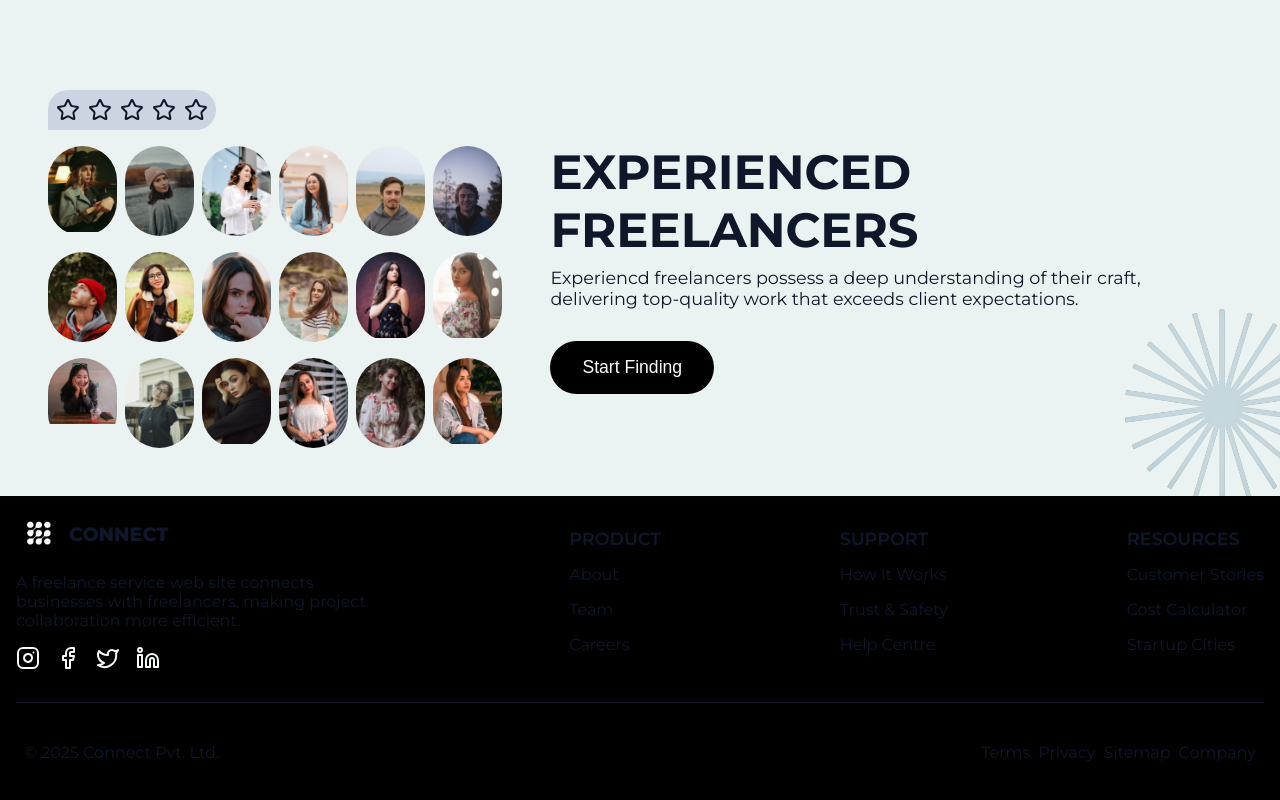
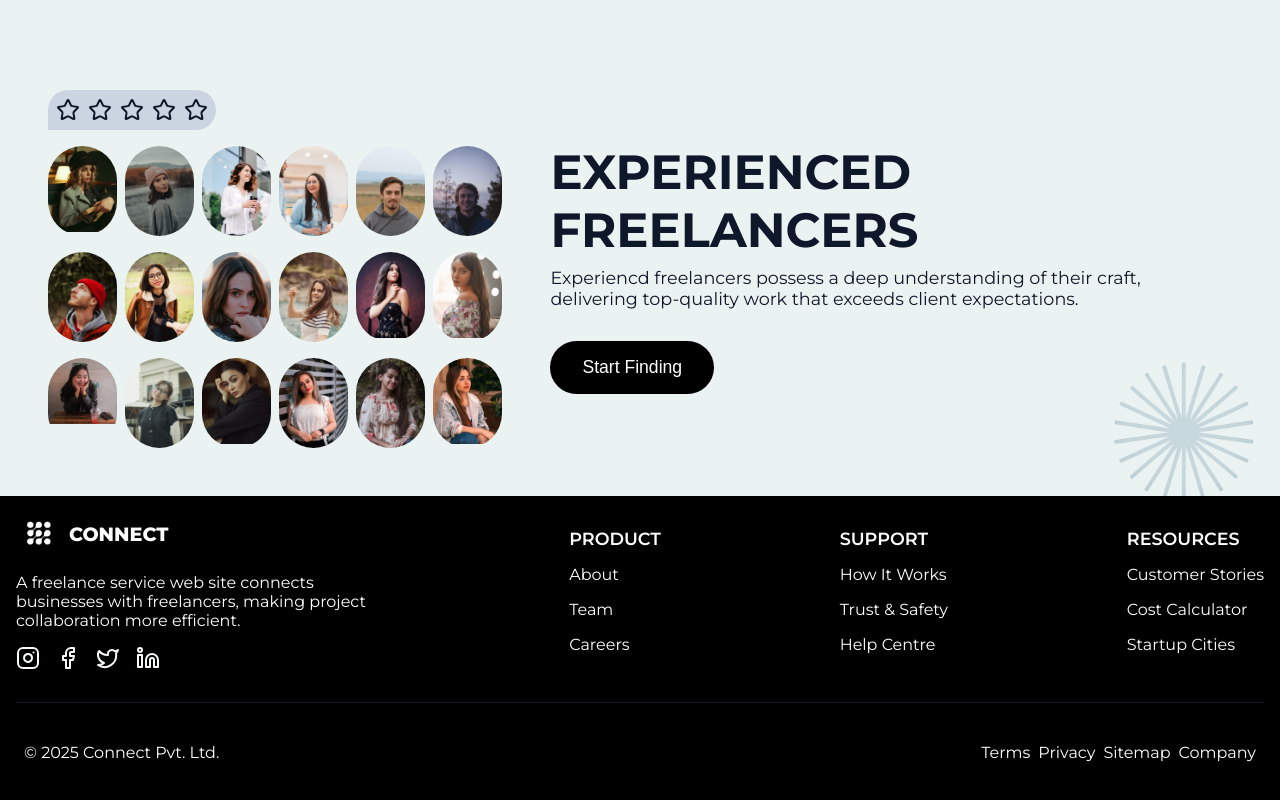
Before and after one commit to anaghroy/connect, a React (Vite) app: page / in a window 1280 px wide. Shown: the part 3037-3837 px from the top of the page. Built offline with nearby package versions, Linux system fonts and the light colour scheme.

Commit message:
Minor Changes

```diff
--- a/src/components/Footer.jsx
+++ b/src/components/Footer.jsx
@@ -1,7 +1,9 @@
 import { Facebook, Instagram, Linkedin, Twitter } from "lucide-react";
 import footerlogo from "../assets/images/footerlogo.png";
+import { useTheme } from "../context/ThemeContext";
 
 const Footer = () => {
+  const { theme } = useTheme();
   return (
     <div className="main-footer">
       <div className="outer">
@@ -9,10 +11,12 @@ const Footer = () => {
           {/** LOGO */}
           <div className="svg-logo">
             <img src={footerlogo} alt="footerlogo" />
-            <h1>Connect</h1>
+            <h1 style={{ color: theme === "light" ? "#ffffff" : "#f6fbfa" }}>
+              Connect
+            </h1>
           </div>
           <div className="text">
-            <p>
+            <p style={{ color: theme === "light" ? "#ffffff" : "#f6fbfa" }}>
               A freelance service web site connects businesses with freelancers,
               making project collaboration more efficient.
             </p>
@@ -25,33 +29,106 @@ const Footer = () => {
           </div>
         </div>
         <div className="product">
-          <p>Product</p>
-          <a href="#">About</a>
-          <a href="#">Team</a>
-          <a href="#">Careers</a>
+          <p style={{ color: theme === "light" ? "#ffffff" : "#f6fbfa" }}>
+            Product
+          </p>
+          <a
+            style={{ color: theme === "light" ? "#ffffff" : "#f6fbfa" }}
+            href="#"
+          >
+            About
+          </a>
+          <a
+            style={{ color: theme === "light" ? "#ffffff" : "#f6fbfa" }}
+            href="#"
+          >
+            Team
+          </a>
+          <a
+            style={{ color: theme === "light" ? "#ffffff" : "#f6fbfa" }}
+            href="#"
+          >
+            Careers
+          </a>
         </div>
 
         <div className="product">
-          <p>Support</p>
-          <a href="#">How It Works</a>
-          <a href="#">Trust & Safety</a>
-          <a href="#">Help Centre</a>
+          <p style={{ color: theme === "light" ? "#ffffff" : "#f6fbfa" }}>
+            Support
+          </p>
+          <a
+            style={{ color: theme === "light" ? "#ffffff" : "#f6fbfa" }}
+            href="#"
+          >
+            How It Works
+          </a>
+          <a
+            style={{ color: theme === "light" ? "#ffffff" : "#f6fbfa" }}
+            href="#"
+          >
+            Trust & Safety
+          </a>
+          <a
+            style={{ color: theme === "light" ? "#ffffff" : "#f6fbfa" }}
+            href="#"
+          >
+            Help Centre
+          </a>
         </div>
         <div className="product">
-          <p>Resources</p>
-          <a href="#">Customer Stories</a>
-          <a href="#">Cost Calculator</a>
-          <a href="#">Startup Cities</a>
+          <p style={{ color: theme === "light" ? "#ffffff" : "#f6fbfa" }}>
+            Resources
+          </p>
+          <a
+            style={{ color: theme === "light" ? "#ffffff" : "#f6fbfa" }}
+            href="#"
+          >
+            Customer Stories
+          </a>
+          <a
+            style={{ color: theme === "light" ? "#ffffff" : "#f6fbfa" }}
+            href="#"
+          >
+            Cost Calculator
+          </a>
+          <a
+            style={{ color: theme === "light" ? "#ffffff" : "#f6fbfa" }}
+            href="#"
+          >
+            Startup Cities
+          </a>
         </div>
       </div>
-      <div className="underline"></div>
+      <div className="underline" style={{color: theme === "light" ? "#ffffff" : "#f6fbfa"}}></div>
       <div className="copy">
-        <span>&copy; 2025 Connect Pvt. Ltd.</span>
+        <span style={{ color: theme === "light" ? "#ffffff" : "#f6fbfa" }}>
+          &copy; 2025 Connect Pvt. Ltd.
+        </span>
         <div className="links">
-          <a href="#">Terms</a>
-          <a href="#">Privacy</a>
-          <a href="#">Sitemap</a>
-          <a href="#">Company</a>
+          <a
+            style={{ color: theme === "light" ? "#ffffff" : "#f6fbfa" }}
+            href="#"
+          >
+            Terms
+          </a>
+          <a
+            style={{ color: theme === "light" ? "#ffffff" : "#f6fbfa" }}
+            href="#"
+          >
+            Privacy
+          </a>
+          <a
+            style={{ color: theme === "light" ? "#ffffff" : "#f6fbfa" }}
+            href="#"
+          >
+            Sitemap
+          </a>
+          <a
+            style={{ color: theme === "light" ? "#ffffff" : "#f6fbfa" }}
+            href="#"
+          >
+            Company
+          </a>
         </div>
       </div>
     </div>
--- a/src/styles/layouts/_experienced.scss
+++ b/src/styles/layouts/_experienced.scss
@@ -84,12 +84,12 @@
     }
     .radial {
       position: absolute;
-      top: 65%;
+      top: 75%;
       left: 85%;
-      width: 35%;
-      //   background-color: yellow;
+      width: 15%;
+      // background-color: yellow;
       img {
-        width: 60%;
+        width: 100%;
       }
     }
   }
--- a/src/styles/main.css
+++ b/src/styles/main.css
@@ -929,12 +929,12 @@ body {
 }
 .experience-wrapper .right .radial {
   position: absolute;
-  top: 65%;
+  top: 75%;
   left: 85%;
-  width: 35%;
+  width: 15%;
 }
 .experience-wrapper .right .radial img {
-  width: 60%;
+  width: 100%;
 }
 
 .main-footer {
```
Also changed, not shown: 1 other file (tests, documents, lock files or other folders).
